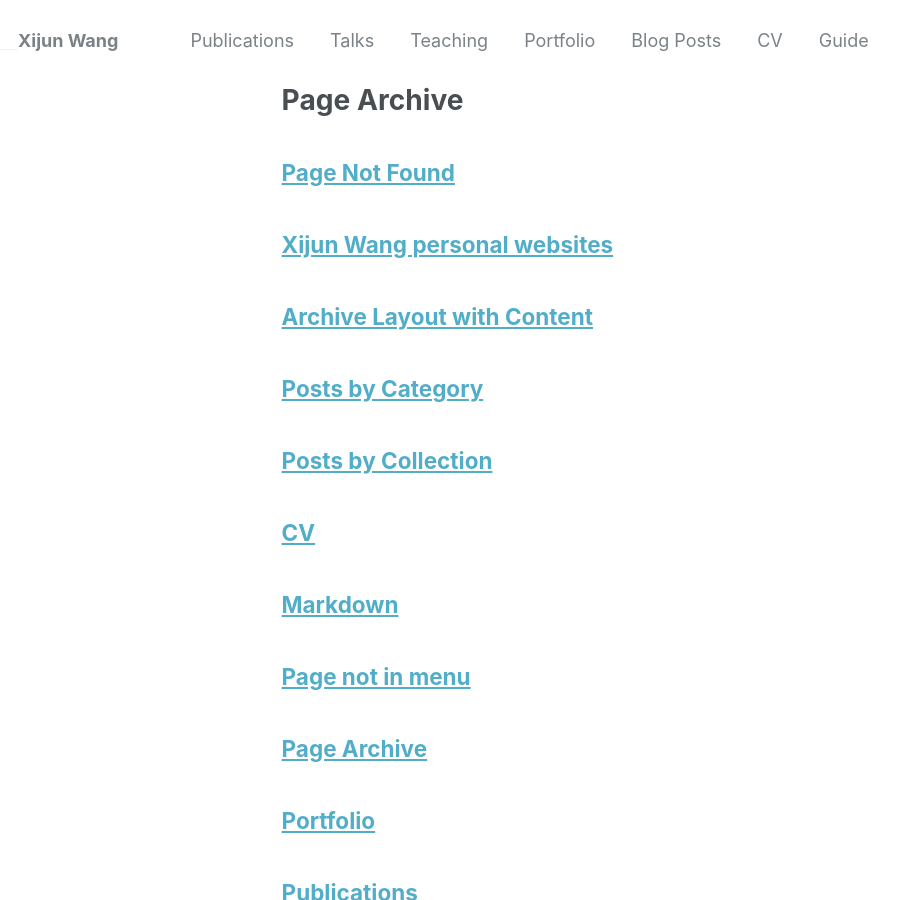
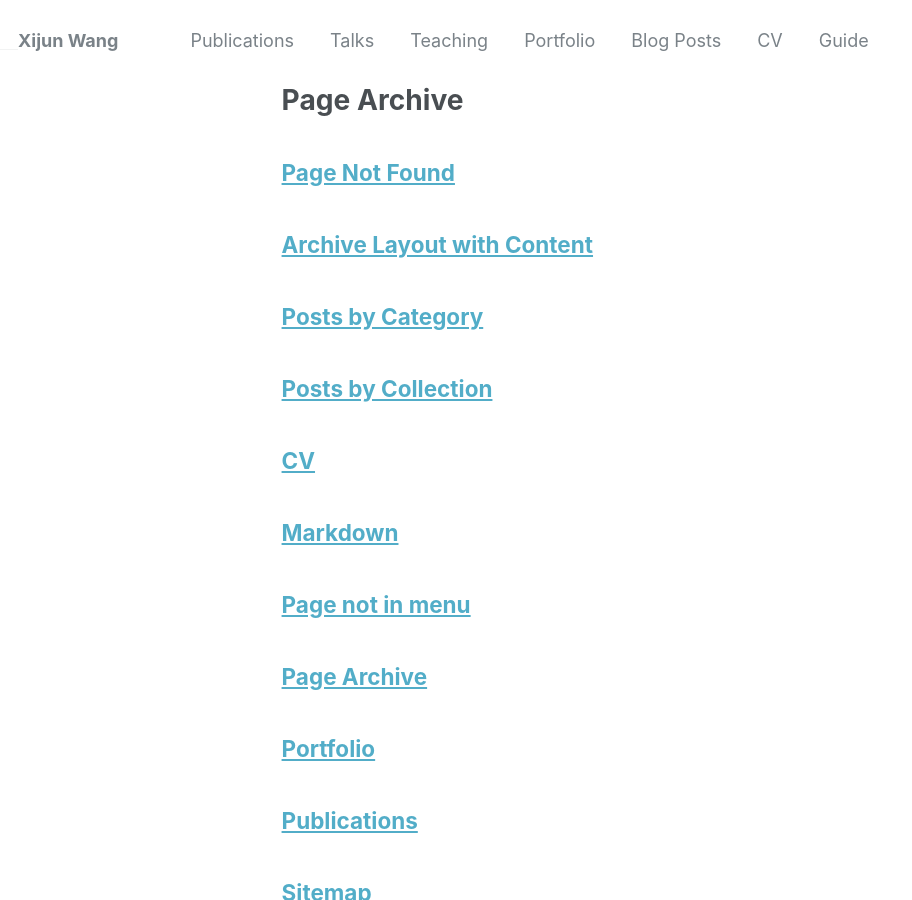
Before and after one commit to xijun-cs/xijun-cs.github.io, a Jekyll site: the page built from _pages/page-archive.html, in a window 1280 px wide and 900 px high. Shown: the whole window, without its empty margins (0-912 px from the left). Built offline with Jekyll 4.4.1, drawn with Linux system fonts in a browser that asks for light colours.

Commit message:
Update about.md

```diff
--- a/_pages/about.md
+++ b/_pages/about.md
@@ -1,12 +1,3 @@
----
-permalink: /
-title: "Xijun Wang personal websites"
-author_profile: true
-redirect_from:
-  - /about/
-  - /about.html
----
-
 Hi! I am a third Ph.D. student working in GAMMA research group under the guidance of Prof. [Ming C. Lin](https://scholar.google.com/citations?user=ugFNit4AAAAJ) and Prof. [Dinesh Manocha](https://scholar.google.com/citations?user=X08l_4IAAAAJ). Before that, I got my master's degree in VIPL Lab at Institute of Computing Technology, Chinese Academy of Sciences under the guidance of Prof. [Meina Kan](https://scholar.google.com/citations?user=4AKCKKEAAAAJ&hl=en), Prof. [Shiguang Shan](https://scholar.google.com/citations?user=Vkzd7MIAAAAJ&hl=en) and Prof. [Xilin Chen](https://scholar.google.com/citations?user=vVx2v20AAAAJ&hl=en).
 
 My research interests focus on Fundamental Model Design for Computer Vision, especially for Video Understanding and Vision-Language Models.
```
